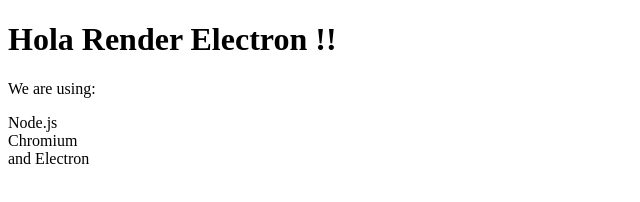
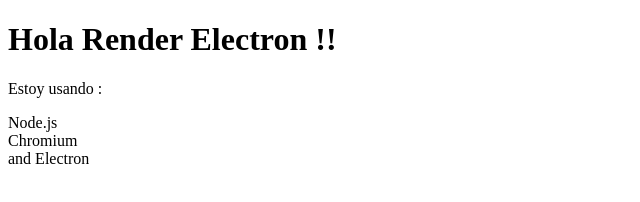
Before and after one commit to Tinotin366/tinux-app, an Electron app: page index.html in a window 800 px wide. Shown: the full height of the page, 0-640 px from the left. Drawn offline with Linux system fonts and the light colour scheme.

Commit message:
Actualizado el gits de github

```diff
--- a/index.html
+++ b/index.html
@@ -9,7 +9,7 @@
   <body>
   <title>Hola desde Renderizado de Electron!</title>
   <h1>Hola Render Electron !!</h1>
-  <p> We are using: <p> Node.js <span id="node-version"></span></br>
+  <p> Estoy usando : <p> Node.js <span id="node-version"></span></br>
   Chromium <span id="chrome-version"></span></br>
   and Electron <span id="electron-version"></span></br>
 
```
